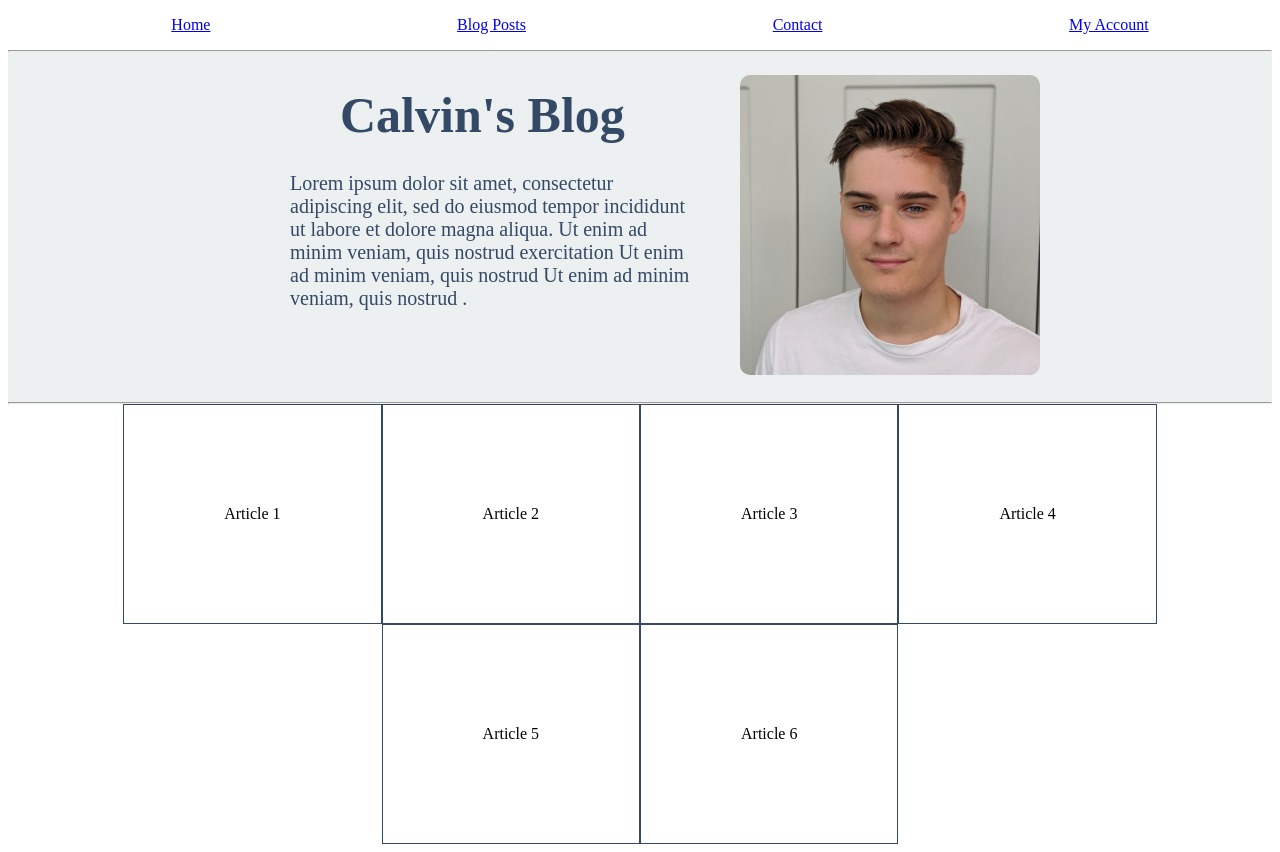
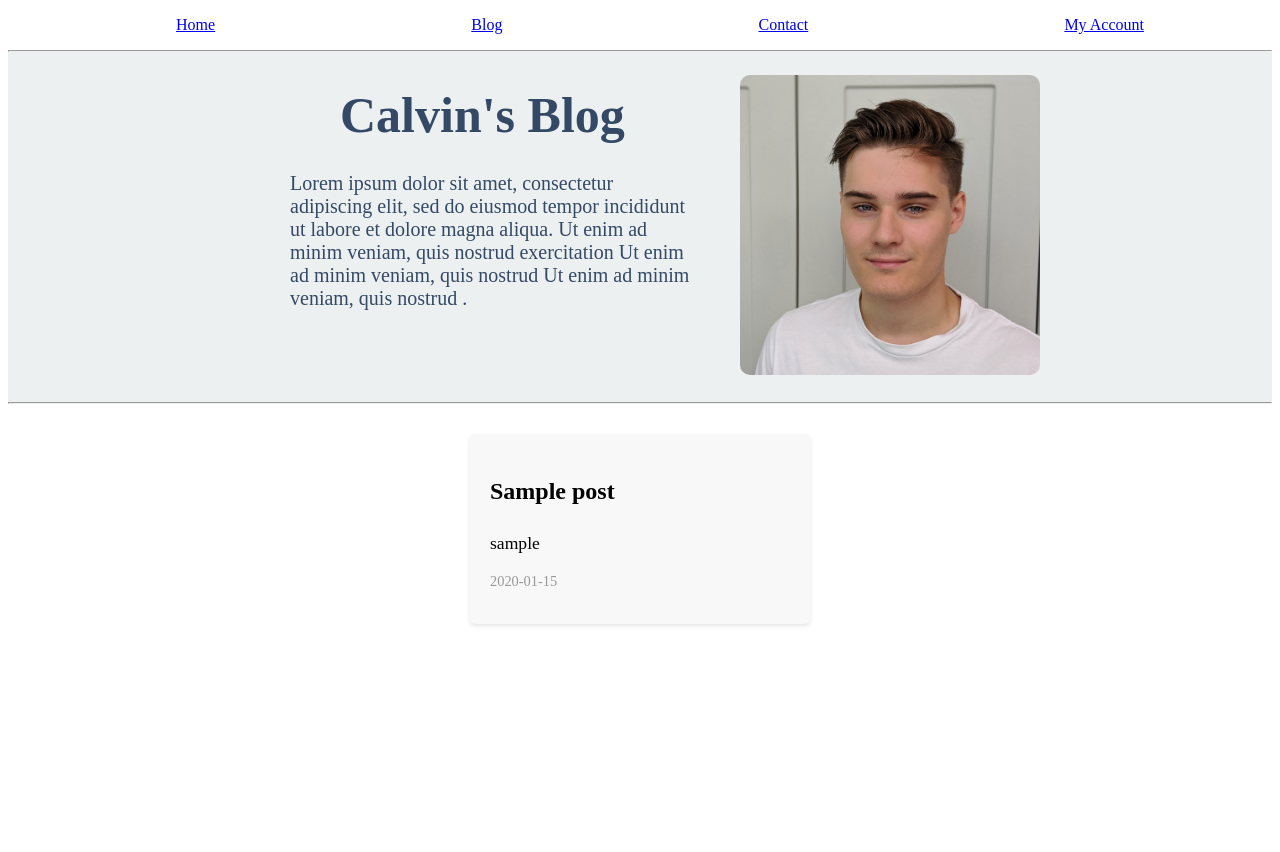
Before and after one commit to calvinscheck/calvin-s-blog-with-Flask, a Flask app: page / in a window 1280 px wide. After the commit the page ends 626 px from the top, so only its background shows below. Run offline with Flask 2, Linux system fonts and the light colour scheme; tables that the repository leaves empty hold one stand-in row (values such as "Sample post").

Commit message:
Problem with updating the Post database

```diff
--- a/app/extensions/database.py
+++ b/app/extensions/database.py
@@ -11,3 +11,7 @@ class CRUDMixin():
     db.session.add(self)
     db.session.commit()
     return self
+  def delete(self):
+    db.session.delete(self)
+    db.session.commit()
+    return
--- a/app/posts/__init__.py
+++ b/app/posts/__init__.py
@@ -1 +1,2 @@
+from app.extensions.database import db
 from . import routes, models
--- a/app/simple_pages/routes.py
+++ b/app/simple_pages/routes.py
@@ -1,10 +1,12 @@
 from flask import Blueprint, render_template, redirect, url_for, send_file
 blueprint = Blueprint('simple_pages', __name__)
+from app.posts.models import Post
 
 # Defining which route should render what HTML file
 @blueprint.route('/')
 def index():
-    return render_template('simple_pages/index.html')
+    posts = Post.query.all()
+    return render_template('simple_pages/index.html', posts=posts)
 
 @blueprint.route('/contact')
 def contact():
--- a/app/static/css/index.css
+++ b/app/static/css/index.css
@@ -95,3 +95,42 @@ h1 {
         max-width: 350px;
     }
 }
+
+/* Stylising the post previews or Third section*/
+.third-section {
+    display: flex;
+    flex-wrap: wrap;
+    gap: 20px;
+    justify-content: center;
+}
+
+.post-preview {
+    width: 300px;
+    margin-top: 30px;
+    padding: 20px;
+    background-color: #f8f8f8;
+    box-shadow: 0 2px 4px rgba(0, 0, 0, 0.1);
+    border-radius: 5px;
+    display: flex;
+    flex-direction: column;
+}
+
+.post-title {
+    font-size: 1.5em;
+    margin-bottom: 10px;
+}
+
+.post-slug {
+    font-size: 1.1em;
+    margin-bottom: 5px;
+}
+
+.post-date {
+    font-size: 0.9em;
+    color: #999;
+}
+
+.post-link {
+    text-decoration: none;
+    color: inherit;
+}
--- a/app/templates/base.html
+++ b/app/templates/base.html
@@ -15,7 +15,7 @@
     <!-- Creating a navigation header  !-->
     <ul class="header">
             <li><a href="/">Home</a></li>
-            <li><a href="/blog-posts">Blog Posts</a></li>
+            <li><a href="/blog">Blog</a></li>
             <li><a href="/contact">Contact</a></li>
             <li><a href="/my-account">My Account</a></li>
         </ul>
--- a/app/templates/simple_pages/index.html
+++ b/app/templates/simple_pages/index.html
@@ -28,13 +28,17 @@
 
 <!-- Creating a third section of content -->
 <div class="third-section">
-    <div class="Article-1">Article 1</div>
-    <div class="Article-2">Article 2</div>
-    <div class="Article-3">Article 3</div>
-    <div class="Article-4">Article 4</div>
-    <div class="Article-5">Article 5</div>
-    <div class="Article-6">Article 6</div>
+    {% for post in posts %}
+        <a href="{{ url_for('posts.blog_post', slug=post.slug) }}" class="post-link">
+            <div class="post-preview">
+                <h3 class="post-title">{{ post.name }}</h3>
+                <p class="post-slug">{{ post.slug }}</p>
+                <p class="post-date">{{ post.date.strftime('%Y-%m-%d') }}</p>
+            </div>
+        </a>
+    {% endfor %}
 </div>
+
 
 <footer>
 
```
Also changed, not shown: app/posts/database_changes.py (added, +23 -0 lines), app/posts/models.py (+13 -10 lines), app/posts/routes.py (+22 -13 lines), app/templates/Blog/blog_posts.html (added, +12 -0 lines), app/templates/Blog/index.html (+7 -7 lines), app/templates/Blog/post-page.html (deleted, +0 -9 lines), migrations/versions/9c3334b23be2_changing_the_post_and_author_models_to_.py (added, +36 -0 lines), tests/posts/test_models.py (+12 -1 lines).
